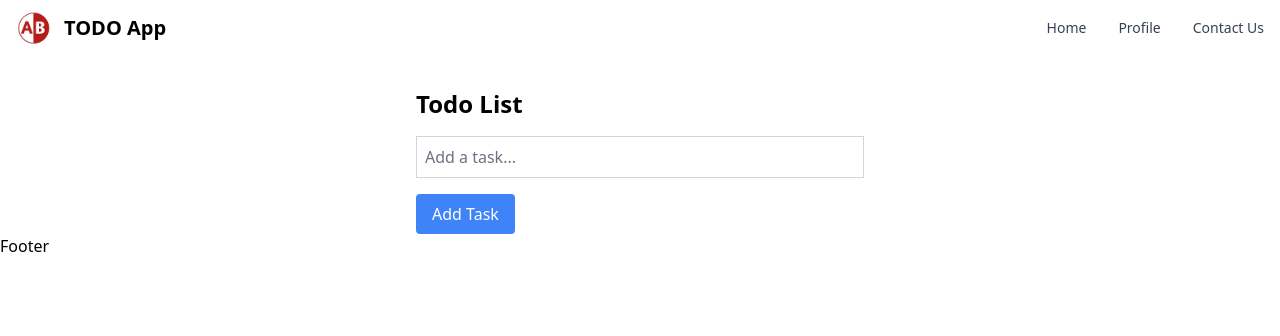
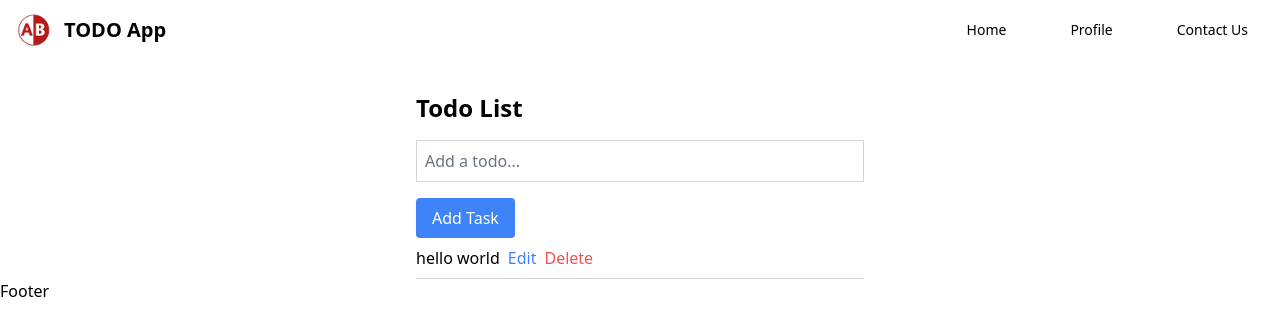
Before and after one commit to ashgole/react_node_mongo-todo_app, a React (Vite) app in the folder frontend/: page /home in a window 1280 px wide. Shown: the top 336 px of the page. Built offline with nearby package versions, Linux system fonts and the light colour scheme.

Commit message:
todo action added add , update, delete

```diff
--- a/frontend/src/components/header/Header.jsx
+++ b/frontend/src/components/header/Header.jsx
@@ -17,15 +17,15 @@ const Header = () => {
       </Navbar.Brand>
       <Navbar.Toggle />
       <Navbar.Collapse>
-        <Navbar.Link>
+        <Navbar>
           <Link to={"home"}>Home</Link>
-        </Navbar.Link>
-        <Navbar.Link>
+        </Navbar>
+        <Navbar>
           <Link to={"profile"}>Profile</Link>
-        </Navbar.Link>
-        <Navbar.Link>
+        </Navbar>
+        <Navbar>
           <Link to={"contactus"}>Contact Us</Link>
-        </Navbar.Link>
+        </Navbar>
       </Navbar.Collapse>
     </Navbar>
   );
--- a/frontend/src/components/home/Home.jsx
+++ b/frontend/src/components/home/Home.jsx
@@ -1,6 +1,6 @@
 import React, { useState } from "react";
 import { useDispatch, useSelector } from "react-redux";
-import { addTodo } from "../../features/todo/todoSlice";
+import { addTodo, removeTodo, updateTodo } from "../../features/todo/todoSlice";
 
 const Home = () => {
   const dispatch = useDispatch();
@@ -8,36 +8,34 @@ const Home = () => {
 
   const [tasks, setTasks] = useState([]);
   const [inputValue, setInputValue] = useState("");
+  const [updatedTodo, setUpdatedTodo] = useState("");
   const [editIndex, setEditIndex] = useState(null);
 
   const handleAddTask = () => {
     if (inputValue.trim() === "") return;
-    const updatedTasks = [...tasks, { id: Date.now(), text: inputValue }];
-    setTasks(updatedTasks);
     setInputValue("");
-    // dispatch(
-    //   addTodo({
-    //     id: todoList.todos.length + 1,
-    //     text: inputValue,
-    //   })
-    // );
-    // console.log("ok todoList", todoList);
+    dispatch(
+      addTodo({
+        id: todoList.todos.length,
+        text: inputValue,
+      })
+    );
   };
 
-  const handleUpdateTask = (id, text) => {
-    const updatedTasks = tasks.map((task) =>
-      task.id === id ? { ...task, text: newText } : task
-    );
-
-    setTasks(updatedTasks);
+  const handleUpdateTask = (id) => {
+    dispatch(updateTodo({ id, text: updatedTodo }));
     setEditIndex(null);
+    setUpdatedTodo("");
   };
 
   const handleDeleteTask = (id) => {
-    const updatedTasks = tasks.filter((task) => task.id !== id);
-    setTasks(updatedTasks);
+    dispatch(removeTodo({ id }));
   };
 
+  const handleEditIndex = (id, text) => {
+    setEditIndex(id);
+    setUpdatedTodo(text);
+  };
   return (
     <>
       <div className="max-w-md mx-auto mt-8">
@@ -45,7 +43,7 @@ const Home = () => {
         <input
           type="text"
           className="border border-gray-300 p-2 w-full mb-4"
-          placeholder="Add a task..."
+          placeholder="Add a todo..."
           value={inputValue}
           onChange={(e) => setInputValue(e.target.value)}
         />
@@ -56,35 +54,35 @@ const Home = () => {
           Add Task
         </button>
         <ul>
-          {tasks.map((task) => (
-            <li key={task.id} className="border-b border-gray-300 py-2">
-              {editIndex === task.id ? (
+          {todoList.todos.map((todo, index) => (
+            <li key={index} className="border-b border-gray-300 py-2">
+              {editIndex === todo.id ? (
                 <>
                   <input
                     type="text"
                     className="border border-gray-300 p-1 mr-2"
-                    value={task.text}
-                    onChange={(e) => handleUpdateTask(task.id, e.target.value)}
+                    value={updatedTodo}
+                    onChange={(e) => setUpdatedTodo(e.target.value)}
                   />
                   <button
                     className="text-green-500 hover:text-green-600"
-                    onClick={() => handleUpdateTask(task.id, task.text)}
+                    onClick={() => handleUpdateTask(todo.id)}
                   >
                     Save
                   </button>
                 </>
               ) : (
                 <>
-                  <span>{task.text}</span>
+                  <span>{todo.text}</span>
                   <button
                     className="text-blue-500 hover:text-blue-600 ml-2"
-                    onClick={() => setEditIndex(task.id)}
+                    onClick={() => handleEditIndex(todo.id, todo.text)}
                   >
                     Edit
                   </button>
                   <button
                     className="text-red-500 hover:text-red-600 ml-2"
-                    onClick={() => handleDeleteTask(task.id)}
+                    onClick={() => handleDeleteTask(todo.id)}
                   >
                     Delete
                   </button>
--- a/frontend/src/features/todo/todoSlice.js
+++ b/frontend/src/features/todo/todoSlice.js
@@ -1,7 +1,7 @@
 import { createSlice, nanoid } from '@reduxjs/toolkit'
 
 const initialState = {
-    todos: [{ id: 1, text: "hello world" }]
+    todos: [{ id: 0, text: "hello world" }]
 }
 
 export const todoSlice = createSlice({
@@ -9,19 +9,25 @@ export const todoSlice = createSlice({
     initialState,
     reducers: {
         addTodo: (state, action) => {
-            console.log('ok action',action )
+            const { id, text } = action.payload;
             const todo = {
-                id: action.payload.id,
-                text: action.payload.text
+                id: id,
+                text: text
             }
             state.todos.push(todo)
         },
-        removeTodo: () => {
-            state.todos = state.todos.filter((todo) => todo.id !== action.payload)
+        updateTodo: (state, action) => {
+            const { id, text } = action.payload;
+            state.todos = state.todos.map((todo) => {
+                return todo.id === id ? { ...todo, text: text } : todo
+            });
+        },
+        removeTodo: (state, action) => {
+            state.todos = state.todos.filter((todo) => todo.id !== action.payload.id)
         }
     }
 })
 
-export const { addTodo, removeTodo } = todoSlice.actions
+export const { addTodo, removeTodo, updateTodo } = todoSlice.actions
 
 export default todoSlice.reducer
```
